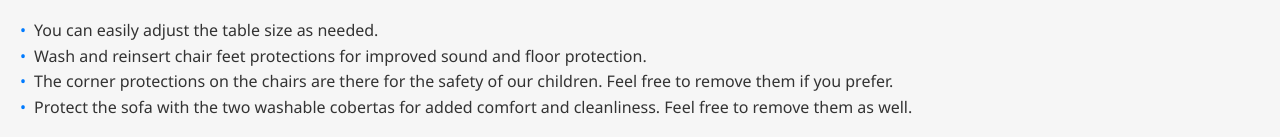
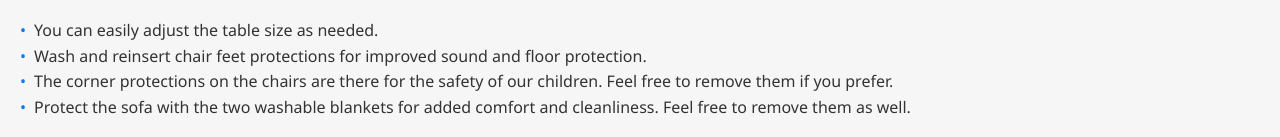
Before and after one commit to joaocancela/joaocancela.github.io, a Jekyll site: the page misc/castilho.html, which Jekyll copies as it is, in a window 1280 px wide. Shown: the part 1103-1240 px from the top of the page. Built offline with Jekyll 4.4.1, drawn with Linux system fonts in a browser that asks for light colours.

Commit message:
Update castilho.html

```diff
--- a/misc/castilho.html
+++ b/misc/castilho.html
@@ -98,7 +98,7 @@
         <li>You can easily adjust the table size as needed.</li>
         <li>Wash and reinsert chair feet protections for improved sound and floor protection.</li>
         <li>The corner protections on the chairs are there for the safety of our children. Feel free to remove them if you prefer.</li>
-        <li>Protect the sofa with the two washable cobertas for added comfort and cleanliness. Feel free to remove them as well.</li>
+        <li>Protect the sofa with the two washable blankets for added comfort and cleanliness. Feel free to remove them as well.</li>
     </ul>
 
 </body>
```
